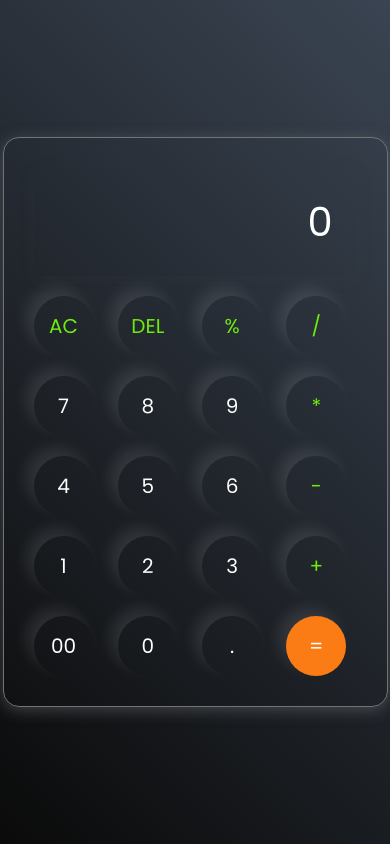
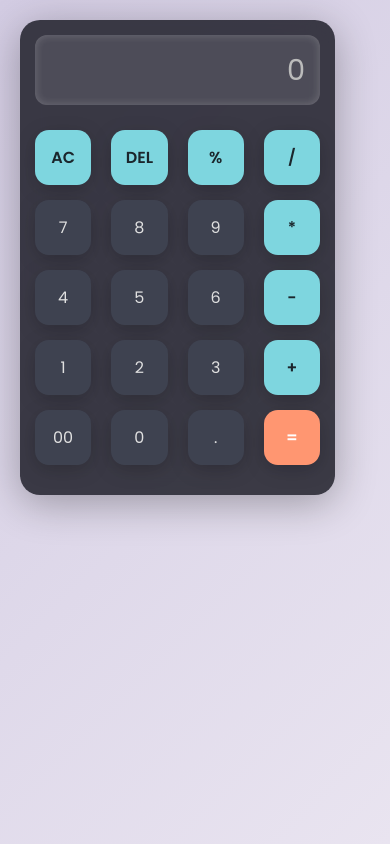
Before and after one commit to MyselfUjjalRoy/Calculator-Project, a plain HTML site: page index.html in a window 390 px wide. Drawn offline with Linux system fonts and the light colour scheme; a web font is replaced by a local one.

Commit message:
Style updated with proper responsiveness and colour

```diff
--- a/style.css
+++ b/style.css
@@ -1,61 +1,148 @@
-@import url("https://fonts.googleapis.com/css2?family=Jersey+15&family=Poppins:ital,wght@0,100;0,200;0,300;0,400;0,500;0,600;0,700;0,800;0,900;1,100;1,200;1,300;1,400;1,500;1,600;1,700;1,800;1,900&display=swap");
+@import url("https://fonts.googleapis.com/css2?family=Poppins:wght@300;400;600&display=swap");
+
 * {
   margin: 0;
   padding: 0;
+  box-sizing: border-box;
   font-family: "Poppins", sans-serif;
 }
 
 body {
   width: 100%;
   height: 100vh;
-  display: flex;
+  background: linear-gradient(135deg, #d3cce3, #e9e4f0);
   justify-content: center;
   align-items: center;
-  background: linear-gradient(45deg,#0a0a0a,#3a4452);
+  padding: 20px;
 }
 
-.calculator{
-  border:1px solid #717377;
-  padding: 20px;
-  border-radius: 16px;
-  background: transparent;
-  box-shadow: 0px 3px 15px rgba(113,115,119,0.5);
+.calculator {
+  background: rgba(30, 30, 40, 0.85);
+  border-radius: 20px;
+  padding: 30px;
+  box-shadow: 0 8px 40px rgba(0, 0, 0, 0.3);
+  display: flex;
+  flex-direction: column;
+  align-items: center;
+  width: 350px;
+  backdrop-filter: blur(12px);
+  transition: all 0.4s ease-in-out;
 }
 
-input{
-  width: 275px;
-  border:none;
-  padding: 24px;
-  margin: 10px;
-  background: transparent;
-  box-shadow: 0px 3px 15px rgba(84,84,84,0.1);
-  font-size: 40px;
-  text-align: right;
-  cursor: pointer;
-  color: #ffffff;
+.calculator:hover {
+  box-shadow: 0 8px 50px rgba(0, 0, 0, 0.4);
 }
 
-input::placeholder{
-  color:#ffffff;
+input {
+  width: 100%;
+  height: 70px;
+  margin-bottom: 25px;
+  padding: 0 20px;
+  font-size: 2.5rem;
+  text-align: right;
+  border: none;
+  border-radius: 12px;
+  background: rgba(255, 255, 255, 0.1);
+  color: #f1f1f1;
+  box-shadow: inset 0 0 8px rgba(255, 255, 255, 0.2);
+  transition: all 0.2s ease-in-out;
 }
 
-button{
-  border:none;
-  width: 60px;
-  height: 60px;
-  margin: 10px;
-  border-radius: 50%;
-  background: transparent;
-  color: #ffffff;
-  font-size: 20px;
-  box-shadow: -8px -8px 15px rgba(255,255,255,0.1);
-  cursor: pointer;
+input::placeholder {
+  color: #bbb;
 }
 
-.equalBtn{
-  background-color: #fb7c14;
+input:focus {
+  outline: none;
+  box-shadow: 0 0 10px rgba(255, 255, 255, 0.2);
 }
 
-.operator{
-  color:#6dee0a;
+.calculator div {
+  display: grid;
+  grid-template-columns: repeat(4, 1fr);
+  gap: 20px;
+  width: 100%;
+  margin-bottom: 15px;
 }
+
+button {
+  height: 70px;
+  font-size: 1.4rem;
+  border: none;
+  border-radius: 14px;
+  background: #3e4250;
+  color: #e0e0e0;
+  cursor: pointer;
+  transition: all 0.3s ease-in-out;
+  box-shadow: 0 5px 20px rgba(0, 0, 0, 0.2);
+}
+
+button:hover {
+  background: #575b6e;
+  transform: scale(1.08);
+}
+
+.operator {
+  background-color: #7ed6df;
+  color: #1b262c;
+  font-weight: 600;
+  transition: all 0.3s ease;
+}
+
+.operator:hover {
+  background-color: #70c1cb;
+  transform: scale(1.05);
+}
+
+.equalBtn {
+  background-color: #ff9671;
+  color: #fff;
+  font-weight: bold;
+  transition: all 0.3s ease;
+}
+
+.equalBtn:hover {
+  background-color: #ff8a5c;
+  transform: scale(1.05);
+}
+
+button:active {
+  transform: scale(0.98);
+}
+
+button:focus {
+  outline: none;
+}
+
+@media (max-width: 768px) {
+  .calculator {
+    width: 90%;
+    padding: 20px;
+  }
+
+  input {
+    font-size: 2rem;
+    padding: 0 15px;
+  }
+
+  button {
+    height: 60px;
+    font-size: 1.2rem;
+  }
+}
+
+@media (max-width: 480px) {
+  .calculator {
+    width: 90%;
+    padding: 15px;
+  }
+
+  input {
+    font-size: 1.8rem;
+  }
+
+  button {
+    height: 55px;
+    font-size: 1rem;
+  }
+}
```
